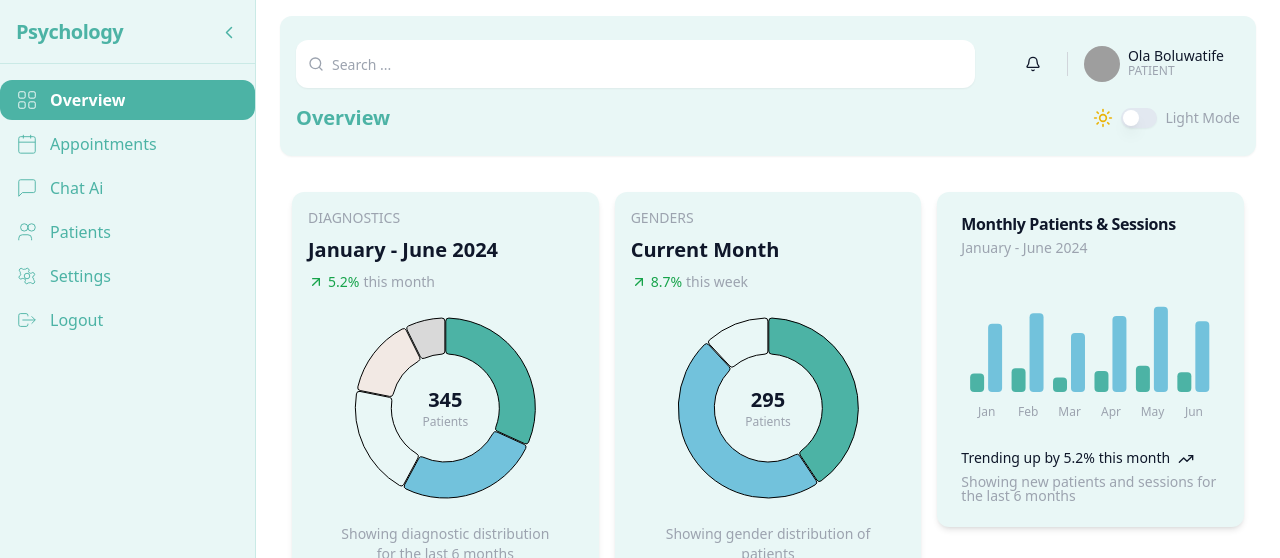
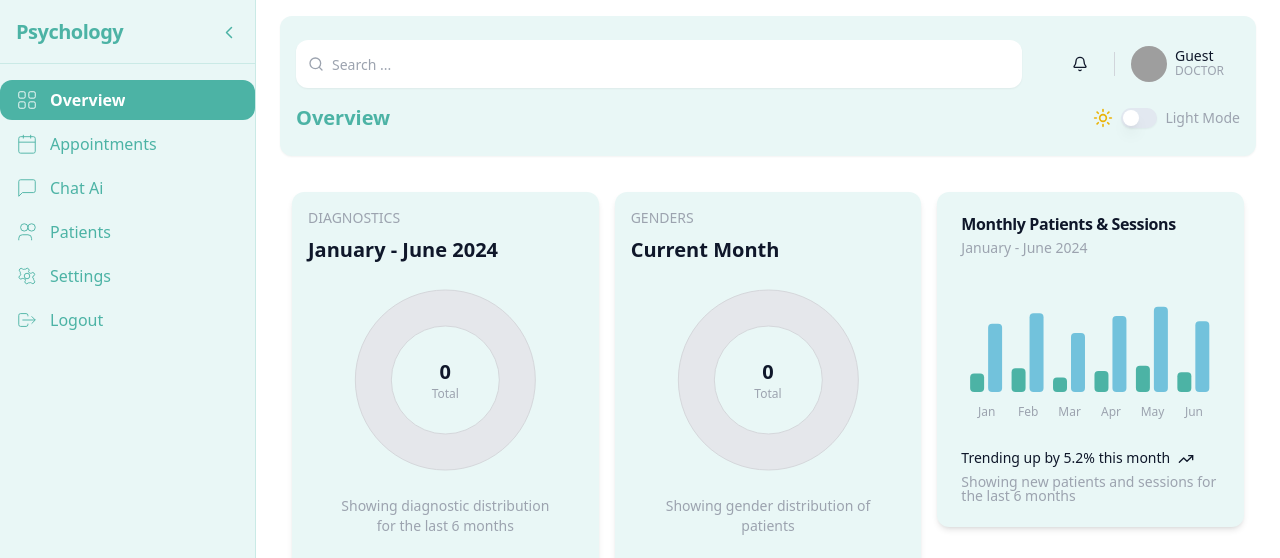
Before and after one commit to saidseghirakram/psychology, a Next.js app: page /dashboard/overview in a window 1280 px wide. Shown: the top 558 px of the page. Built offline with nearby package versions, Linux system fonts and the light colour scheme; sample sign-in values are in the browser's storage; grey boxes are pictures that could not be loaded.

Commit message:
nav and donut

```diff
--- a/app/dashboard/overview/page.tsx
+++ b/app/dashboard/overview/page.tsx
@@ -1,9 +1,44 @@
+"use client"
+
+import { useEffect, useState } from "react"
 import Donut from "@/components/ui/donut"
 import { BarChart } from "@/components/ui/barChart"
-import { browserData, browserConfig, socialMediaData, socialMediaConfig } from "@/lib/data"
 import MapAlgeria from "@/components/layout/Map"
+import {
+  browserData as originalBrowserData,
+  browserConfig as originalBrowserConfig,
+  socialMediaData as originalSocialMediaData,
+  socialMediaConfig as originalSocialMediaConfig
+} from "@/lib/data"
 
 export default function OverviewPage() {
+  const [isDoctor27, setIsDoctor27] = useState<boolean | null>(null)
+
+  useEffect(() => {
+    try {
+      const storedId = localStorage.getItem("id")
+      if (storedId && parseInt(storedId) === 27) {
+        setIsDoctor27(true)
+      } else {
+        setIsDoctor27(false)
+      }
+    } catch (err) {
+      console.error("Error reading id from localStorage", err)
+      setIsDoctor27(false)
+    }
+  }, [])
+
+  const browserData = isDoctor27 ? originalBrowserData : []
+  const browserConfig = isDoctor27 ? originalBrowserConfig : {}
+
+  const socialMediaData = isDoctor27 ? originalSocialMediaData : []
+  const socialMediaConfig = isDoctor27 ? originalSocialMediaConfig : {}
+
+  // Optional: show nothing while checking localStorage
+  if (isDoctor27 === null) {
+    return <div className="text-center py-10">Loading...</div>
+  }
+
   return (
     <div className="grid grid-cols-1 md:grid-cols-3 gap-6 md:gap-4 mt-2">
       <div className="col-span-2 space-y-4">
--- a/app/login/page.tsx
+++ b/app/login/page.tsx
@@ -26,8 +26,12 @@ export default function LoginPage() {
       body: JSON.stringify({ email, password, type: 'doctor' }),
     });
     const data = await res.json();
-    if (res.ok && data.token) {
+    if (res.ok && data.token && data.user && data.user.id && data.user.email  && data.user.fullName) {
+      localStorage.setItem('id', data.user.id);
       localStorage.setItem('token', data.token);
+      localStorage.setItem('email', data.user.email);
+      localStorage.setItem('fullName', data.user.fullName);
+
       router.replace('/dashboard');
     } else {
       setError(data.error || 'Login failed');
--- a/components/layout/navbar.tsx
+++ b/components/layout/navbar.tsx
@@ -7,7 +7,7 @@ import { Button } from "@/components/ui/button";
 import { Switch } from "@/components/ui/switch";
 import { Label } from "@/components/ui/label";
 import { usePathname } from "next/navigation";
-import React from "react";
+import React, { useEffect, useState } from "react";
 import { useTheme } from "@/contexts/ThemeContext";
 
 const getTitleFromPathname = (pathname: string): string => {
@@ -37,6 +37,13 @@ export function Navbar() {
   const pathname = usePathname();
   const pageTitle = getTitleFromPathname(pathname ?? '');
   const { isDarkMode, toggleTheme } = useTheme();
+  const [fullName, setFullName] = useState("");
+
+  useEffect(() => {
+    // This runs only on the client
+    const name = localStorage.getItem('fullName');
+    if (name) setFullName(name);
+  }, []);
 
   return (
     <header className="w-full shadow-sm bg-secondary p-4 my-4 rounded-lg dark:bg-gray-800">
@@ -72,8 +79,10 @@ export function Navbar() {
               <AvatarFallback>OB</AvatarFallback>
             </Avatar>
             <div>
-              <p className="text-sm font-medium leading-none dark:text-white">Ola Boluwatife</p>
-              <p className="text-xs text-muted-foreground dark:text-gray-400">PATIENT</p>
+              <p className="text-sm font-medium leading-none dark:text-white">
+                {fullName ? fullName : "Guest"}
+              </p>
+              <p className="text-xs text-muted-foreground dark:text-gray-400">DOCTOR</p>
             </div>
           </div>
           <div className="flex items-center space-x-2 ml-4">
--- a/components/ui/donut.tsx
+++ b/components/ui/donut.tsx
@@ -32,30 +32,54 @@ export function Donut({
 }: DonutProps) {
   const total = data.reduce((sum, item) => sum + item.value, 0)
   const isPositive = !trendingValue.startsWith("-")
+  const hasData = data.length > 0 && total > 0
 
-  // Transform data for Nivo
-  const chartData = data.map(item => ({
+  const chartData = hasData
+    ? data.map(item => ({
         id: item.name,
         label: config[item.name]?.label || item.name,
         value: item.value,
-    color: config[item.name]?.color || undefined
+        color: config[item.name]?.color || "#ccc"
       }))
+    : [
+        {
+          id: "empty",
+          label: "Empty",
+          value: 1,
+          color: "#E5E7EB" // Tailwind gray-200
+        }
+      ]
 
   return (
     <Card className="w-full p-4 bg-secondary dark:bg-gray-800 border-0 shadow-md">
       <div className="flex flex-col gap-2 mb-4">
-        <h4 className="text-sm text-muted-foreground dark:text-gray-400">{title}</h4>
-        <p className="text-xl font-semibold dark:text-white">{description}</p>
-        <div className={cn(
+        <h4 className="text-sm text-muted-foreground dark:text-gray-400">
+          {title}
+        </h4>
+        <p className="text-xl font-semibold dark:text-white">
+          {description}
+        </p>
+
+        {hasData && (
+          <div
+            className={cn(
               "flex items-center text-sm",
               isPositive
                 ? "text-green-600 dark:text-green-400"
                 : "text-red-600 dark:text-red-400"
-        )}>
-          {isPositive ? <ArrowUpRight className="w-4 h-4 mr-1" /> : <ArrowDownRight className="w-4 h-4 mr-1" />}
+            )}
+          >
+            {isPositive ? (
+              <ArrowUpRight className="w-4 h-4 mr-1" />
+            ) : (
+              <ArrowDownRight className="w-4 h-4 mr-1" />
+            )}
             <span>{trendingValue}</span>
-          <span className="ml-1 text-muted-foreground dark:text-gray-400"> {trendingText}</span>
+            <span className="ml-1 text-muted-foreground dark:text-gray-400">
+              {trendingText}
+            </span>
           </div>
+        )}
       </div>
 
       <div className="relative h-[200px]">
@@ -66,39 +90,41 @@ export function Donut({
           padAngle={0.5}
           cornerRadius={3}
           activeOuterRadiusOffset={8}
-          colors={{ datum: 'data.color' }}
+          colors={{ datum: "data.color" }}
           borderWidth={1}
           borderColor={{
-            from: 'color',
-            modifiers: [['darker', 0.2]]
+            from: "color",
+            modifiers: [["darker", 0.2]]
           }}
           enableArcLinkLabels={false}
           enableArcLabels={false}
           theme={{
             tooltip: {
               container: {
-                backgroundColor: 'var(--background)',
-                color: 'var(--foreground)',
-                fontSize: '12px',
-                borderRadius: '6px',
-                boxShadow: '0 4px 6px -1px rgb(0 0 0 / 0.1), 0 2px 4px -2px rgb(0 0 0 / 0.1)',
-                padding: '12px',
-              },
+                backgroundColor: "var(--background)",
+                color: "var(--foreground)",
+                fontSize: "12px",
+                borderRadius: "6px",
+                boxShadow:
+                  "0 4px 6px -1px rgb(0 0 0 / 0.1), 0 2px 4px -2px rgb(0 0 0 / 0.1)",
+                padding: "12px"
+              }
             },
             axis: {
               ticks: {
                 text: {
-                  fill: 'var(--foreground)'
+                  fill: "var(--foreground)"
                 }
               }
             },
             grid: {
               line: {
-                stroke: 'var(--border)'
+                stroke: "var(--border)"
               }
             }
           }}
-          tooltip={({ datum }) => (
+          tooltip={({ datum }) =>
+            hasData ? (
               <div className="flex flex-col gap-1 dark:bg-gray-800 dark:text-gray-200 p-2 rounded-lg shadow-lg">
                 <div className="flex items-center gap-2">
                   <div
@@ -114,14 +140,20 @@ export function Donut({
                   {Math.round((datum.value / total) * 100)}% of total
                 </div>
               </div>
-          )}
+            ) : null
+          }
           transitionMode="startAngle"
           motionConfig="gentle"
         />
+
         <div className="absolute inset-0 flex items-center justify-center pointer-events-none">
           <div className="text-center">
-            <span className="text-xl font-bold text-foreground dark:text-white">{total}</span>
-            <p className="text-xs text-muted-foreground dark:text-gray-400">{config.visitors?.label || 'Total'}</p>
+            <span className="text-xl font-bold text-foreground dark:text-white">
+              {hasData ? total : 0}
+            </span>
+            <p className="text-xs text-muted-foreground dark:text-gray-400">
+              {config.visitors?.label || "Total"}
+            </p>
           </div>
         </div>
       </div>
--- a/package.json
+++ b/package.json
@@ -27,6 +27,8 @@
     "jsonwebtoken": "^9.0.2",
     "lucide-react": "^0.511.0",
     "next": "15.3.2",
+    "pusher": "^5.2.0",
+    "pusher-js": "^8.4.0",
     "react": "^18.0.0",
     "react-day-picker": "^8.10.1",
     "react-dom": "^18.0.0",
--- /dev/null
+++ b/pages/api/messages/index.ts
@@ -0,0 +1,46 @@
+import type { NextApiRequest, NextApiResponse } from 'next';
+import { supabase } from '@/lib/supabaseClient';
+import Pusher from 'pusher';
+
+const pusher = new Pusher({
+  appId: process.env.PUSHER_APP_ID!,
+  key: process.env.PUSHER_KEY!,
+  secret: process.env.PUSHER_SECRET!,
+  cluster: process.env.PUSHER_CLUSTER!,
+  useTLS: true,
+});
+
+export default async function handler(req: NextApiRequest, res: NextApiResponse) {
+  if (req.method === 'POST') {
+    const { sender_id, receiver_id, sender_type, receiver_type, content } = req.body;
+    // Save to DB
+    const { data, error } = await supabase
+      .from('messages')
+      .insert([{ sender_id, receiver_id, sender_type, receiver_type, content }])
+      .select()
+      .single();
+    if (error) return res.status(400).json({ error });
+
+    // Use a unique channel per chat (e.g., chat-DOCTORID-PATIENTID)
+    const channel = `chat-${[sender_id, receiver_id].sort().join('-')}`;
+    await pusher.trigger(channel, 'new-message', { message: data });
+
+    return res.status(201).json({ message: 'Message sent', data });
+  }
+
+  if (req.method === 'GET') {
+    const { user1, user2 } = req.query;
+    if (!user1 || !user2) {
+      return res.status(400).json({ error: 'Missing user IDs' });
+    }
+    const { data, error } = await supabase
+      .from('messages')
+      .select('*')
+      .or(`and(sender_id.eq.${user1},receiver_id.eq.${user2}),and(sender_id.eq.${user2},receiver_id.eq.${user1})`)
+      .order('created_at', { ascending: true });
+    if (error) return res.status(400).json({ error });
+    return res.status(200).json({ messages: data });
+  }
+
+  return res.status(405).end();
+}
```
Also changed, not shown: 1 other file (tests, documents, lock files or other folders). Lines whose indentation alone changed are shown as unchanged.
